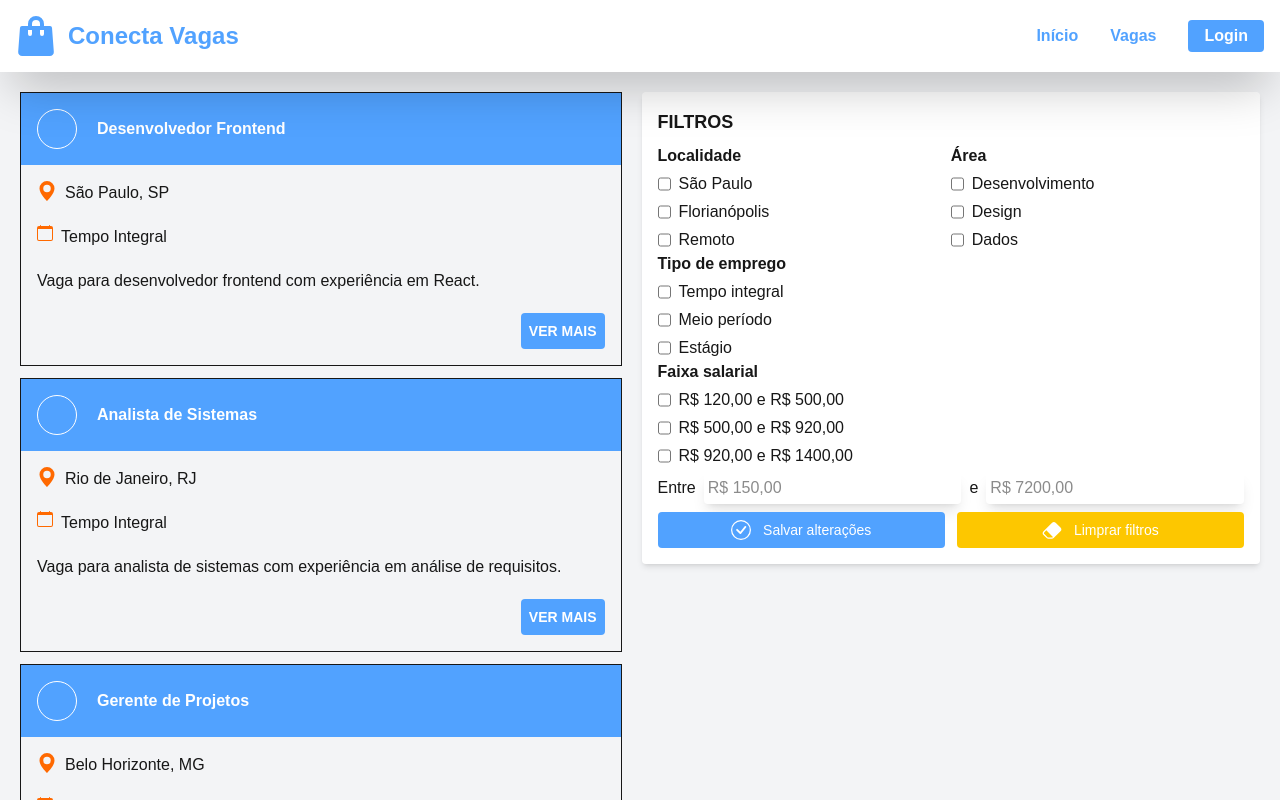
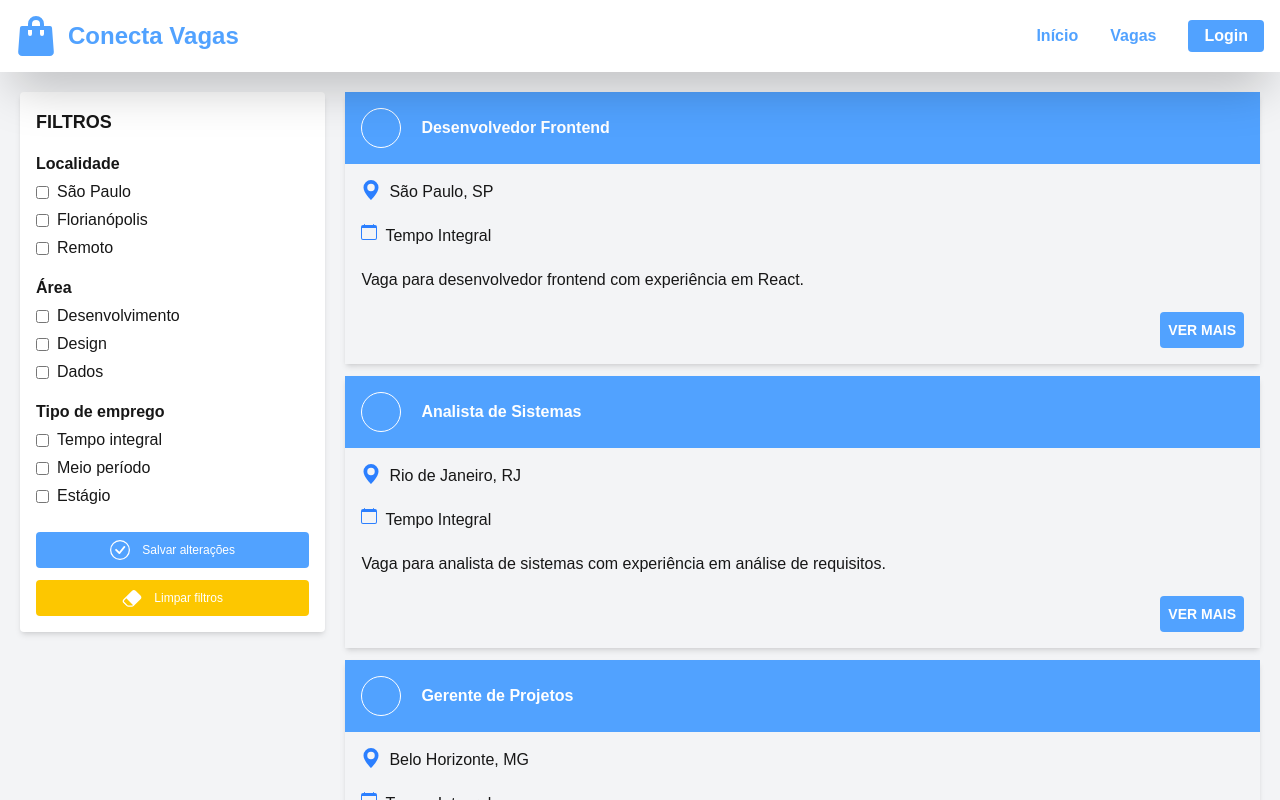
Before and after one commit to paulophsj/conecta-vagas, a Next.js app: page /vagas in a window 1280 px wide. Shown: the top 800 px of the page. Built offline with nearby package versions, Linux system fonts and the light colour scheme.

Commit message:
Ajustando posição de filtros na tela de vagas e fazendo pequenas alterações no Card de vaga

```diff
--- a/components/Cards/Card.jsx
+++ b/components/Cards/Card.jsx
@@ -8,7 +8,7 @@ export default function Card({ vagaEmprego }) {
         <>
             {
                 pathname == "/vagas" ? (
-                    <article className="border w-full">
+                    <article className="shadow-md w-full">
                         <header className="bg-blue-400 flex p-4 items-center gap-5">
                             <span className="border border-white w-10 h-10 rounded-full"></span>
                             <h2 className="text-white font-bold dark:text-white">{titulo}</h2>
@@ -16,13 +16,13 @@ export default function Card({ vagaEmprego }) {
                         <section className="p-4 flex flex-col items-start gap-5">
                             <aside className="flex gap-5 md:flex-col">
                                 <div className="flex gap-2">
-                                    <svg xmlns="http://www.w3.org/2000/svg" width="20" height="20" fill="oklch(70.5% 0.213 47.604)" className="bi bi-geo-alt-fill" viewBox="0 0 16 16">
+                                    <svg xmlns="http://www.w3.org/2000/svg" width="20" height="20" fill="oklch(62.3% 0.214 259.815)" className="bi bi-geo-alt-fill" viewBox="0 0 16 16">
                                         <path d="M8 16s6-5.686 6-10A6 6 0 0 0 2 6c0 4.314 6 10 6 10m0-7a3 3 0 1 1 0-6 3 3 0 0 1 0 6" />
                                     </svg>
                                     <p>{localidade}</p>
                                 </div>
                                 <div className="flex gap-2">
-                                    <svg xmlns="http://www.w3.org/2000/svg" width="16" height="16" fill="oklch(70.5% 0.213 47.604)" class="bi bi-calendar" viewBox="0 0 16 16">
+                                    <svg xmlns="http://www.w3.org/2000/svg" width="16" height="16" fill="oklch(62.3% 0.214 259.815)" class="bi bi-calendar" viewBox="0 0 16 16">
                                         <path d="M3.5 0a.5.5 0 0 1 .5.5V1h8V.5a.5.5 0 0 1 1 0V1h1a2 2 0 0 1 2 2v11a2 2 0 0 1-2 2H2a2 2 0 0 1-2-2V3a2 2 0 0 1 2-2h1V.5a.5.5 0 0 1 .5-.5M1 4v10a1 1 0 0 0 1 1h12a1 1 0 0 0 1-1V4z" />
                                     </svg>
                                     <p>Tempo Integral</p>
--- a/components/Cards/ListCard.jsx
+++ b/components/Cards/ListCard.jsx
@@ -19,7 +19,7 @@ export default function ListCard({ quantidade }) {
         <>
             {
                 pathname == "/vagas" ? (
-                    <ul className="flex flex-col md:w-dvw gap-3">
+                    <ul className="flex flex-col w-full gap-3">
                         {cards}
                     </ul>
 
--- a/pages/cadastro.jsx
+++ b/pages/cadastro.jsx
@@ -647,6 +647,8 @@ export default function candidato() {
                                                                 defaultValue={""}
                                                             >
                                                                 <option value="" disabled selected>Selecione</option>
+                                                                <option value="MEI">MEI</option>
+                                                                <option value="MICRO">Microempresa</option>
                                                                 <option value="PEQUENA">Pequena</option>
                                                                 <option value="MEDIA">Média</option>
                                                                 <option value="GRANDE">Grande</option>
--- a/pages/vagas/index.jsx
+++ b/pages/vagas/index.jsx
@@ -10,129 +10,103 @@ export default function vaga_index() {
         }
         else {
             document.body.style.overflow = "auto"
-
         }
     }, [openModal])
 
     return (
         <>
-            <span className={`${openModal ? "opacity-50 pointer-events-all" : "opacity-0 pointer-events-none"} fixed z-50 w-full h-full top-0 left-0 bg-gray-900 transition-all duration-200`}></span>
-            <section className="container p-5 mx-auto flex flex-col gap-5 md:flex-row">
-                <div className="w-full md:hidden">
-                    <button type="button" onClick={() => setOpenModal(true)} className="flex items-center gap-2 bg-blue-400 hover:bg-blue-500 cursor-pointer p-2 rounded-md">
-                        <svg xmlns="http://www.w3.org/2000/svg" width="20" height="20" fill="white" className="bi bi-sliders2" viewBox="0 0 16 16">
-                            <path fillRule="evenodd" d="M10.5 1a.5.5 0 0 1 .5.5v4a.5.5 0 0 1-1 0V4H1.5a.5.5 0 0 1 0-1H10V1.5a.5.5 0 0 1 .5-.5M12 3.5a.5.5 0 0 1 .5-.5h2a.5.5 0 0 1 0 1h-2a.5.5 0 0 1-.5-.5m-6.5 2A.5.5 0 0 1 6 6v1.5h8.5a.5.5 0 0 1 0 1H6V10a.5.5 0 0 1-1 0V6a.5.5 0 0 1 .5-.5M1 8a.5.5 0 0 1 .5-.5h2a.5.5 0 0 1 0 1h-2A.5.5 0 0 1 1 8m9.5 2a.5.5 0 0 1 .5.5v4a.5.5 0 0 1-1 0V13H1.5a.5.5 0 0 1 0-1H10v-1.5a.5.5 0 0 1 .5-.5m1.5 2.5a.5.5 0 0 1 .5-.5h2a.5.5 0 0 1 0 1h-2a.5.5 0 0 1-.5-.5" />
+            <span onClick={() => setOpenModal(false)} className={`${openModal ? "opacity-50 pointer-events-all" : "opacity-0 pointer-events-none"} fixed z-50 w-full h-full top-0 left-0 bg-gray-900 transition-all duration-200`}></span>
+
+            {/* Botão para abrir filtros em mobile */}
+            <button
+                onClick={() => setOpenModal(true)}
+                className="md:hidden fixed bottom-5 right-5 z-40 p-3 bg-blue-500 hover:bg-blue-600 cursor-pointer text-white rounded-full shadow-lg"
+            >
+                <svg xmlns="http://www.w3.org/2000/svg" className="h-6 w-6" fill="none" viewBox="0 0 24 24" stroke="currentColor">
+                    <path strokeLinecap="round" strokeLinejoin="round" strokeWidth={2} d="M3 4a1 1 0 011-1h16a1 1 0 011 1v2.586a1 1 0 01-.293.707l-6.414 6.414a1 1 0 00-.293.707V17l-4 4v-6.586a1 1 0 00-.293-.707L3.293 7.293A1 1 0 013 6.586V4z" />
                 </svg>
-                        <p className="text-white font-bold">Filtros</p>
             </button>
-                </div>
-                <ListCard />
-                <div className={`bg-white fixed w-screen h-screen z-50 p-4 max-sm:p-3 left-0 top-0 md:h-fit md:sticky md:max-h-screen justify-self-start md:z-40 grow md:top-23 shadow-md rounded-sm md:translate-y-0 flex flex-col justify-between ${openModal ? "translate-y-0" : "translate-y-full"} transition-transform duration-500 ease-in-out`}>
-                    <div className="flex flex-col max-sm:gap-y-56 max-sm:h-full">
+
+            <section className="container p-5 mx-auto flex flex-col md:flex-row gap-5 items-start">
+                {/* Filtros - agora alinhados ao topo */}
+                <div className={`bg-white w-full md:w-1/4 p-4 shadow-md rounded-sm max-md:sticky top-5 ${openModal ? "fixed inset-0 z-50 overflow-y-auto" : "hidden md:block"}`}>
+                    <div className="flex flex-col h-full">
                         <div className="mb-2">
-                            <header className="mb-2">
+                            <header className="mb-4">
                                 <p className="font-bold text-lg">FILTROS</p>
                             </header>
-                            <section>
-                                <ul className="grid grid-cols-2">
-                                    <li className="flex flex-col gap-1">
+                            <section className="space-y-4">
+                                <div className="flex flex-col gap-1">
                                     <p className="font-bold" id="localidade">Localidade</p>
-                                        <label className="flex gap-2" htmlFor="localidade">
+                                    <label className="flex gap-2 items-center">
                                         <input type="checkbox" />
                                         <span>São Paulo</span>
                                     </label>
-                                        <label className="flex gap-2" htmlFor="localidade">
+                                    <label className="flex gap-2 items-center">
                                         <input type="checkbox" />
                                         <span>Florianópolis</span>
                                     </label>
-                                        <label className="flex gap-2" htmlFor="localidade">
+                                    <label className="flex gap-2 items-center">
                                         <input type="checkbox" />
                                         <span>Remoto</span>
                                     </label>
-                                    </li>
-                                    <li className="flex flex-col gap-1">
+                                </div>
+
+                                <div className="flex flex-col gap-1">
                                     <p className="font-bold" id="area">Área</p>
-                                        <label className="flex gap-2" htmlFor="area">
+                                    <label className="flex gap-2 items-center">
                                         <input type="checkbox" />
                                         <span>Desenvolvimento</span>
                                     </label>
-                                        <label className="flex gap-2" htmlFor="area">
+                                    <label className="flex gap-2 items-center">
                                         <input type="checkbox" />
                                         <span>Design</span>
                                     </label>
-                                        <label className="flex gap-2" htmlFor="area">
+                                    <label className="flex gap-2 items-center">
                                         <input type="checkbox" />
                                         <span>Dados</span>
                                     </label>
-                                    </li>
-                                    <li className="flex flex-col gap-1">
+                                </div>
+
+                                <div className="flex flex-col gap-1">
                                     <p className="font-bold" id="tipoEmprego">Tipo de emprego</p>
-                                        <label className="flex gap-2" htmlFor="tipoEmprego">
+                                    <label className="flex gap-2 items-center">
                                         <input type="checkbox" />
                                         <span>Tempo integral</span>
                                     </label>
-                                        <label className="flex gap-2" htmlFor="tipoEmprego">
+                                    <label className="flex gap-2 items-center">
                                         <input type="checkbox" />
                                         <span>Meio período</span>
                                     </label>
-                                        <label className="flex gap-2" htmlFor="tipoEmprego">
+                                    <label className="flex gap-2 items-center">
                                         <input type="checkbox" />
                                         <span>Estágio</span>
                                     </label>
-                                    </li>
-                                    <li className="flex flex-col gap-1 col-span-2 ">
-                                        <p className="font-bold" id="faixaSalarial">Faixa salarial</p>
-                                        <label className="flex gap-2" htmlFor="faixaSalarial">
-                                            <input type="checkbox" />
-                                            <span>R$ 120,00 e R$ 500,00</span>
-                                        </label>
-                                        <label className="flex gap-2" htmlFor="faixaSalarial">
-                                            <input type="checkbox" />
-                                            <span>R$ 500,00 e R$ 920,00</span>
-                                        </label>
-                                        <label className="flex gap-2" htmlFor="faixaSalarial">
-                                            <input type="checkbox" />
-                                            <span>R$ 920,00 e R$ 1400,00</span>
-                                        </label>
-                                        <label className="flex gap-2 items-center w-full" htmlFor="faixaSalarial">
-                                            Entre
-                                            <input type="number" min={100} className="w-full shadow-lg focus:outline-1 outline-blue-500 p-1 rounded-sm" placeholder="R$ 150,00" />
-                                            e
-                                            <input type="number" max={7200} className="w-full shadow-lg focus:outline-1 outline-blue-500 p-1 rounded-sm" placeholder="R$ 7200,00" />
-                                        </label>
-                                    </li>
-                                </ul>
+                                </div>
                             </section>
                         </div>
-                        <footer className="flex gap-3">
-                            <button onClick={() => setOpenModal(false)} className="max-sm:text-xs md:hidden w-full justify-center cursor-pointer p-2 items-center rounded-sm text-white flex gap-3 bg-red-500 hover:bg-red-600">
-                                <svg xmlns="http://www.w3.org/2000/svg" fill="white" className="w-5 h-5 max-sm:w-3 max-sm:h-3 bi bi-x-circle" viewBox="0 0 16 16">
-                                    <path d="M8 15A7 7 0 1 1 8 1a7 7 0 0 1 0 14m0 1A8 8 0 1 0 8 0a8 8 0 0 0 0 16" />
-                                    <path d="M4.646 4.646a.5.5 0 0 1 .708 0L8 7.293l2.646-2.647a.5.5 0 0 1 .708.708L8.707 8l2.647 2.646a.5.5 0 0 1-.708.708L8 8.707l-2.646 2.647a.5.5 0 0 1-.708-.708L7.293 8 4.646 5.354a.5.5 0 0 1 0-.708" />
-                                </svg>
-                                <p>
-                                    Fechar
-                                </p>
-                            </button>
-                            <button onClick={() => setOpenModal(false)} className="max-sm:text-xs md:text-sm w-full justify-center cursor-pointer p-2 items-center rounded-sm text-white flex gap-3 bg-blue-400 hover:bg-blue-500">
+
+                        <footer className="mt-4 flex flex-col gap-3">
+                            <button className="text-xs w-full justify-center cursor-pointer p-2 items-center rounded-sm text-white flex gap-3 bg-blue-400 hover:bg-blue-500">
                                 <svg xmlns="http://www.w3.org/2000/svg" fill="white" className="w-5 h-5 max-sm:w-3 max-sm:h-3 bi bi-check-circle" viewBox="0 0 16 16">
                                     <path d="M8 15A7 7 0 1 1 8 1a7 7 0 0 1 0 14m0 1A8 8 0 1 0 8 0a8 8 0 0 0 0 16" />
                                     <path d="m10.97 4.97-.02.022-3.473 4.425-2.093-2.094a.75.75 0 0 0-1.06 1.06L6.97 11.03a.75.75 0 0 0 1.079-.02l3.992-4.99a.75.75 0 0 0-1.071-1.05" />
                                 </svg>
-                                <p>
-                                    Salvar alterações
-                                </p>
+                                <p>Salvar alterações</p>
                             </button>
-                            <button onClick={() => setOpenModal(false)} className="md:text-sm max-sm:text-xs w-full justify-center cursor-pointer p-2 items-center rounded-sm text-white flex gap-3 bg-yellow-400 hover:bg-yellow-500">
+                            <button className="text-xs w-full justify-center cursor-pointer p-2 items-center rounded-sm text-white flex gap-3 bg-yellow-400 hover:bg-yellow-500">
                                 <svg xmlns="http://www.w3.org/2000/svg" fill="white" className="w-5 h-5 max-sm:w-3 max-sm:h-3 bi bi-eraser-fill" viewBox="0 0 16 16">
                                     <path d="M8.086 2.207a2 2 0 0 1 2.828 0l3.879 3.879a2 2 0 0 1 0 2.828l-5.5 5.5A2 2 0 0 1 7.879 15H5.12a2 2 0 0 1-1.414-.586l-2.5-2.5a2 2 0 0 1 0-2.828zm.66 11.34L3.453 8.254 1.914 9.793a1 1 0 0 0 0 1.414l2.5 2.5a1 1 0 0 0 .707.293H7.88a1 1 0 0 0 .707-.293z" />
                                 </svg>
-                                <p>
-                                    Limprar filtros
-                                </p>
+                                <p>Limpar filtros</p>
                             </button>
                         </footer>
                     </div>
+                </div>
+
+                {/* Conteúdo principal */}
+                <div className="w-full md:w-3/4">
+                    <ListCard />
                 </div>
             </section>
         </>
```
Lines whose indentation alone changed are shown as unchanged.
